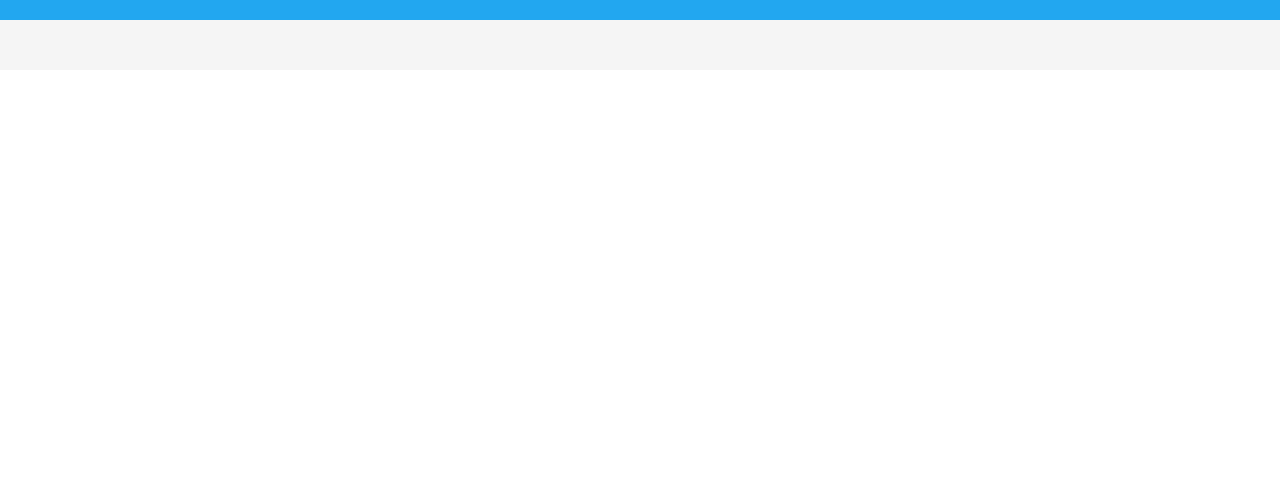
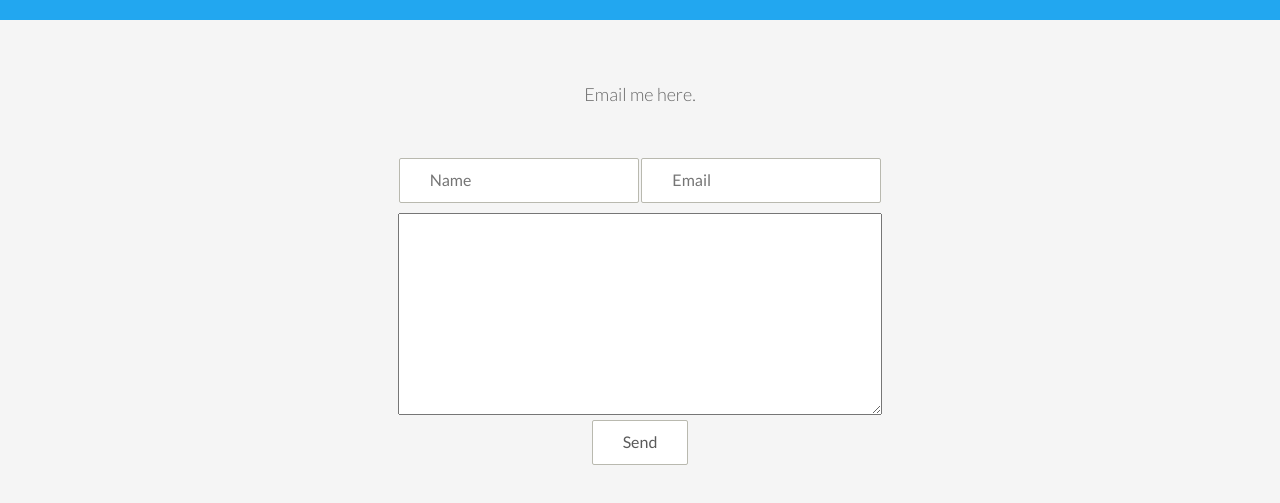
Before and after one commit to nikushx/onepage_nikushx, a plain HTML site: page index.html in a window 1280 px wide. Shown: the part 2956-3459 px from the top of the page. Before the commit the page ends 3026 px from the top, so only its background shows below. Drawn offline with Linux system fonts and the light colour scheme; files whose address does not match are found by name.

Commit message:
Email box

```diff
--- a/index.html
+++ b/index.html
@@ -258,6 +258,24 @@
       </div><!--/container-->
     </div><!--/.F-->
 
+    <div class="container mt">
+        <div class="row clients centered">
+          <p class="mb">Email me here.</p>
+
+            <form action="https://formspree.io/nikushdalia@gmail.com"
+                  method="POST">
+                <input type="text" name="name" placeholder="Name">
+                <input type="email" name="_replyto" placeholder="Email">
+                <br/>
+                <textarea name="message" cols="64" rows="10" placeholder=""></textarea>
+                <br/>
+                <input type="submit" value="Send">
+            </form>
+
+        </div><!--/row-->
+      </div><!--/container-->
+    </div><!--/.G-->
+
     <!-- Bootstrap core JavaScript
     ================================================== -->
     <!-- Placed at the end of the document so the pages load faster -->
```
